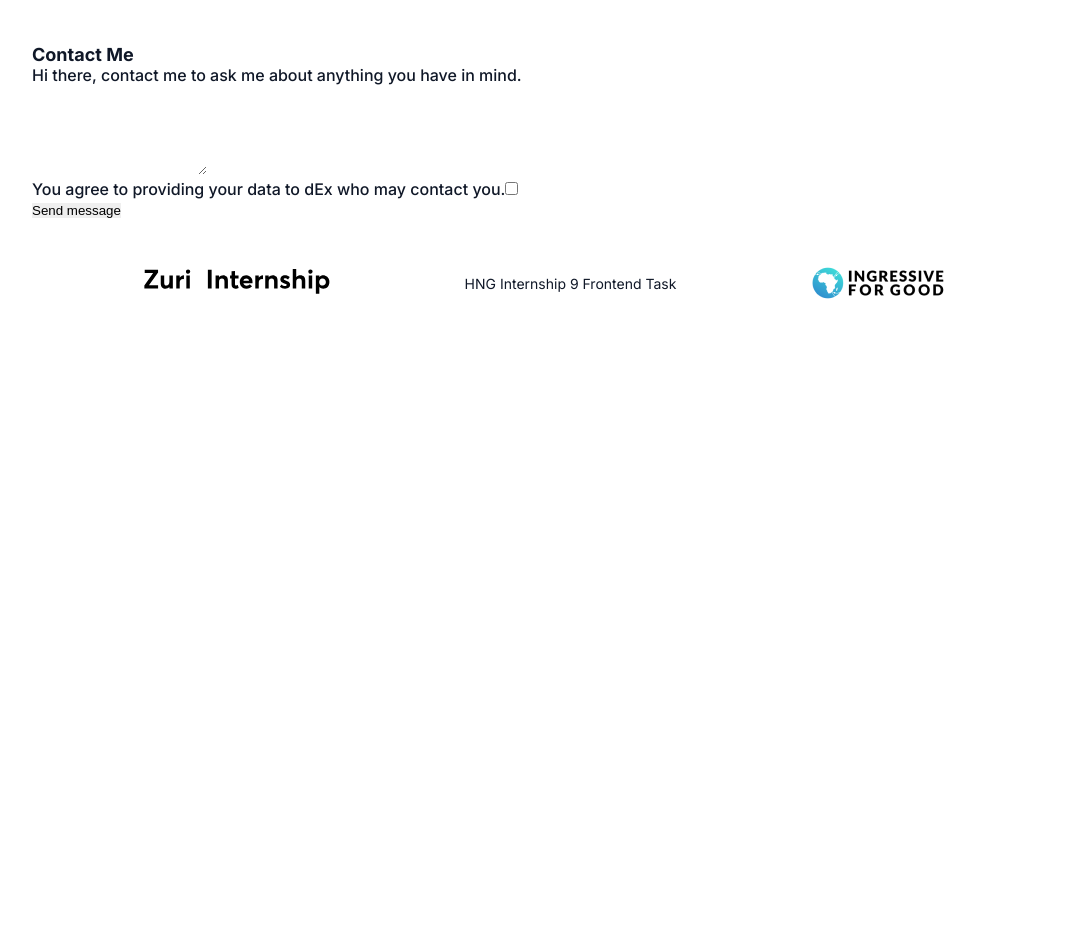
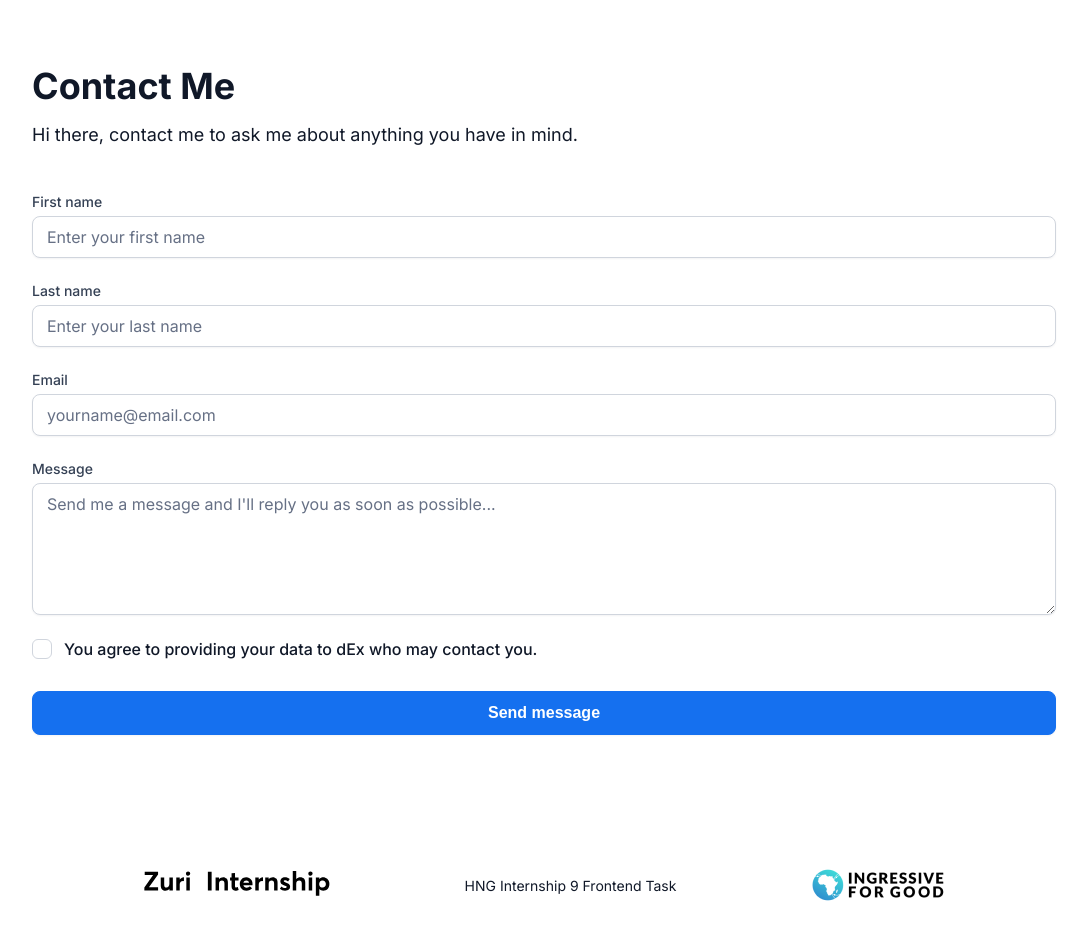
Before and after one commit to dExtinctedCoder/Hngi9Task1, a React (Vite) app: page /Hngi9Task1/contact in a window 1280 px wide. Shown: the top 940 px of the page, without its empty margins (96-1183 px from the left). Before the commit the page ends 800 px from the top, so only its background shows below. Built offline with nearby package versions, Linux system fonts and the light colour scheme.

Commit message:
style: styled contact page

```diff
--- a/src/components/Contact/Contact.jsx
+++ b/src/components/Contact/Contact.jsx
@@ -1,37 +1,47 @@
 import React from 'react'
+import './contact.css'
 
 const Contact = () => {
 
   return (
-    <div>
-      <div className=" form-heading">
+    <div className=" contact__base">
+      <div className=" form__heading">
         <h3>Contact Me</h3>
         <p>Hi there, contact me to ask me about anything you have in mind.</p>
       </div>
       <form>
+        <div className="form__control">
           <section className=" form__proper">
-          <div className=" form__fields">
-            <label htmlFor="first-name"></label>
-            <input id="first_name" />
+            <div className=" form__field">
+              <label htmlFor="first-name">First name</label>
+              <input placeholder="Enter your first name" id="first_name" />
+              <span className="errorMsg"></span>
             </div>
-          <div className=" form__fields">
-            <label htmlFor="last_name"></label>
-            <input  id="last_name" />
+            <div className=" form__field">
+              <label htmlFor="last_name">Last name</label>
+              <input placeholder="Enter your last name" id="last_name" />
+              <span className="errorMsg"></span>
             </div>
-          <div className=" form__fields">
-            <label htmlFor=" email"></label>
-            <input id="email" />
+            <div className=" form__field">
+              <label htmlFor=" email">Email</label>
+              <input placeholder="yourname@email.com" id="email" />
+              <span className="errorMsg"></span>
             </div>
-          <div className=" form__fields">
-            <label htmlFor="message"></label>
-            <textarea id="message"></textarea>
+            <div className=" form__field">
+              <label htmlFor="message">Message</label>
+              <textarea placeholder="Send me a message and I'll reply you as soon as possible..." id="message"></textarea>
+              <span className="errorMsg"></span>
             </div>
           </section>
           <section className=" supporting__text">
-          <label htmlFor="checkbox">You agree to providing your data to {"dEx"} who may contact you.</label>
-          <input id="checkbox" type="checkbox" />
+            <label htmlFor="checkbox">
+              <input id="checkbox" name="_checkbox" type="checkbox" />
+              <span id="custom"></span>
+              <span>You agree to providing your data to {"dEx"} who may contact you.</span>
+            </label>
           </section>
           <button id="button__submit" type="submit">Send message</button>
+        </div>
       </form>
     </div>
   )
--- a/src/components/Contact/contact.css
+++ b/src/components/Contact/contact.css
@@ -0,0 +1,233 @@
+.contact__base {
+  padding: 1.25rem 0rem;
+  margin-bottom: 4.125rem;
+}
+
+.form__heading {
+  margin-bottom: 3rem;
+}
+
+.form__heading h3 {
+  font-weight: 600;
+  font-size: 2.25rem;
+  margin-bottom: 1rem;
+}
+
+.form__heading p {
+  font-weight: 400;
+  font-size: 1.125rem;
+}
+
+.form__control {
+  width: 100%;
+  height: 100%;
+}
+
+.form__proper {
+  display: flex;
+  flex-direction: column;
+  row-gap: 1.5rem;
+  margin-bottom: 1.5rem;
+}
+
+.form__field label {
+  font-weight: 500;
+  font-size: 0.875rem;
+  color: #344054;
+  display: block;
+  margin-bottom: 0.375rem;
+}
+
+.form__field .errorMsg:not(textarea + span) {
+  font-weight: 400;
+  font-size: 0.875rem;
+  margin-top: 0.375rem;
+  color: #475467;
+}
+
+.form__field input, .form__field textarea {
+  display: block;
+  font-size: 1rem;
+  font-family: inherit;
+  width: 100%;
+  background: #FFFFFF;
+  border: 1px solid #D0D5DD;
+  padding: 0.625rem 0.875rem;
+  border-radius: 0.5rem;
+  box-shadow: 0px 1px 2px rgba(16, 24, 40, 0.05);
+}
+
+.form__field input:focus {
+  border: 1px solid #84CAFF;
+}
+
+.form__field textarea {
+  min-height: 8.25rem;
+}
+
+.form__field textarea:focus {
+  border: 1px solid #84CAFF;
+  box-shadow: 0px 1px 2px rgba(16, 24, 40, 0.05), 0px 0px 0px 4px #D1E9FF;
+}
+
+.form__field textarea.invalid {
+  border: 1px solid #F89687;
+  box-shadow: 0px 1px 2px rgba(16, 24, 40, 0.05), 0px 0px 0px 4px #FFD3CC;
+}
+
+.form__field>textarea + span {
+  color: #F83F23;
+}
+
+.form__field input::placeholder, .form__field textarea::placeholder {
+  font-family: inherit;
+  font-weight: 400;
+  font-size: 1rem;
+  color: #667085;
+}
+
+.supporting__text {
+  /* display: flex;
+  flex-direction: row-reverse;
+  align-items: flex-start;
+  column-gap: 0.75rem; */
+  margin-bottom: 2rem;
+}
+
+.supporting__text label {
+  position: relative;
+  -webkit-user-select: none;
+  -moz-user-select: none;
+  -ms-user-select: none;
+  user-select: none;
+}
+
+
+.supporting__text input[type="checkbox"] {
+  position: absolute;
+  opacity: 0;
+  cursor: pointer;
+  height: 0;
+  width: 0;
+  transition: all 750ms;
+}
+
+.supporting__text label>span:not(#custom) {
+  margin-left: 2rem;
+}
+.supporting__text label>#custom {
+  position: absolute;
+  top: 0;
+  left: 0;
+  cursor: pointer;
+  width: 20px;
+  height: 20px;
+  border: 1px solid #D0D5DD;
+  border-radius: 0.375rem;
+  margin-right: 0.75rem;
+}
+
+.supporting__text label input:checked ~ #custom {
+  background: #F9FAFB;
+  border: 1px solid #1570EF;
+}
+
+#custom:after {
+  content: "✔";
+  padding: 0.375rem;
+  position: absolute;
+  display: none;
+  color: #1570EF
+}
+
+.supporting__text label input:focus ~ #custom {
+  background: #FFFFFF;
+  border: 1px solid #84CAFF;
+  box-shadow: 0px 0px 0px 4px #D1E9FF;
+  border-radius: 6px;
+}
+
+.supporting__text label input:checked ~ #custom:after {
+  display: flex;
+  align-items: center;
+  justify-content: center
+}
+
+.supporting__text label #custom:after {
+  inset: 0rem;
+}
+
+/* Customize the label (the container) */
+
+
+/* Hide the browser's default checkbox */
+.container input {
+
+}
+
+/* Create a custom checkbox */
+
+
+/* On mouse-over, add a grey background color */
+
+/* When the checkbox is checked, add a blue background */
+.container
+
+/* Create the checkmark/indicator (hidden when not checked) */
+
+/* Show the checkmark when checked */
+.container
+
+/* Style the checkmark/indicator */
+.container
+
+
+
+
+
+/* .supporting__text input[type="checkbox"]:checked {
+
+}
+
+.supporting__text input[type="checkbox"]:focus {
+
+}
+
+.supporting__text input[type="checkbox"]:disabled {
+  background: #F2F4F7;
+  border: 1px solid #D0D5DD;
+  border-radius: 6px;
+} */
+
+.supporting__text label {
+  font-weight: 400;
+  font-size: 1rem;
+  color: #475467;
+}
+
+button[type="submit"] {
+  cursor: pointer;
+  padding: 0.75rem 1.25rem;
+  display: block;
+  width: 100%;
+  font-weight: 600;
+  font-size: 1rem;
+  background: #1570EF;
+  color: #fff;
+  border: 1px solid #1570EF;
+  box-shadow: 0px 1px 2px rgba(16, 24, 40, 0.05);
+  border-radius: 0.5rem;
+}
+
+button[type="submit"]:hover {
+  background: #175CD3;
+}
+
+button[type="submit"]:focus {
+  box-shadow: 0px 1px 2px rgba(16, 24, 40, 0.05), 0px 0px 0px 4px #D1E9FF;
+}
+
+button[type="submit"]:disabled {
+  background: #B2DDFF;
+  border: 1px solid #B2DDFF;
+}
```
Lines whose indentation alone changed are shown as unchanged.
